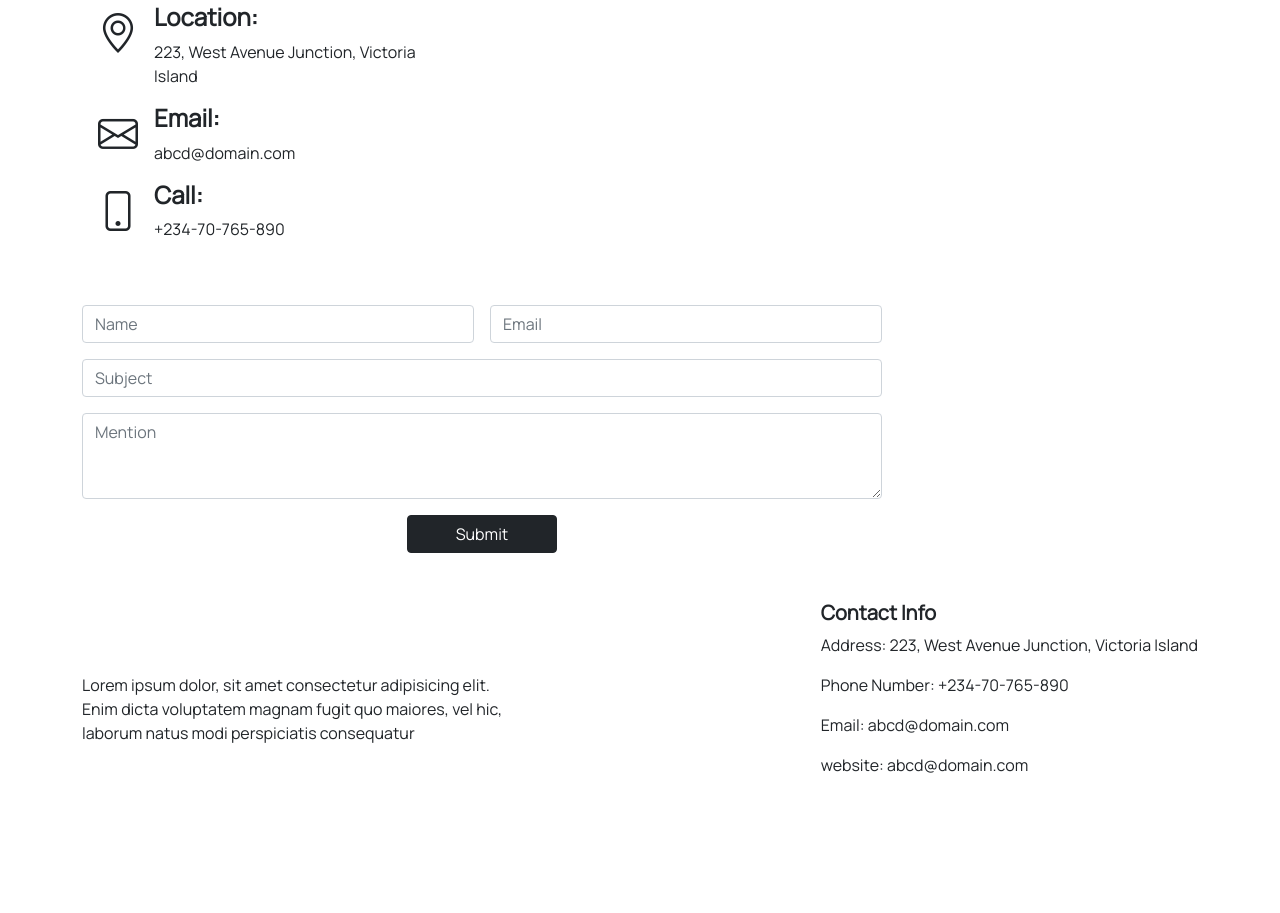
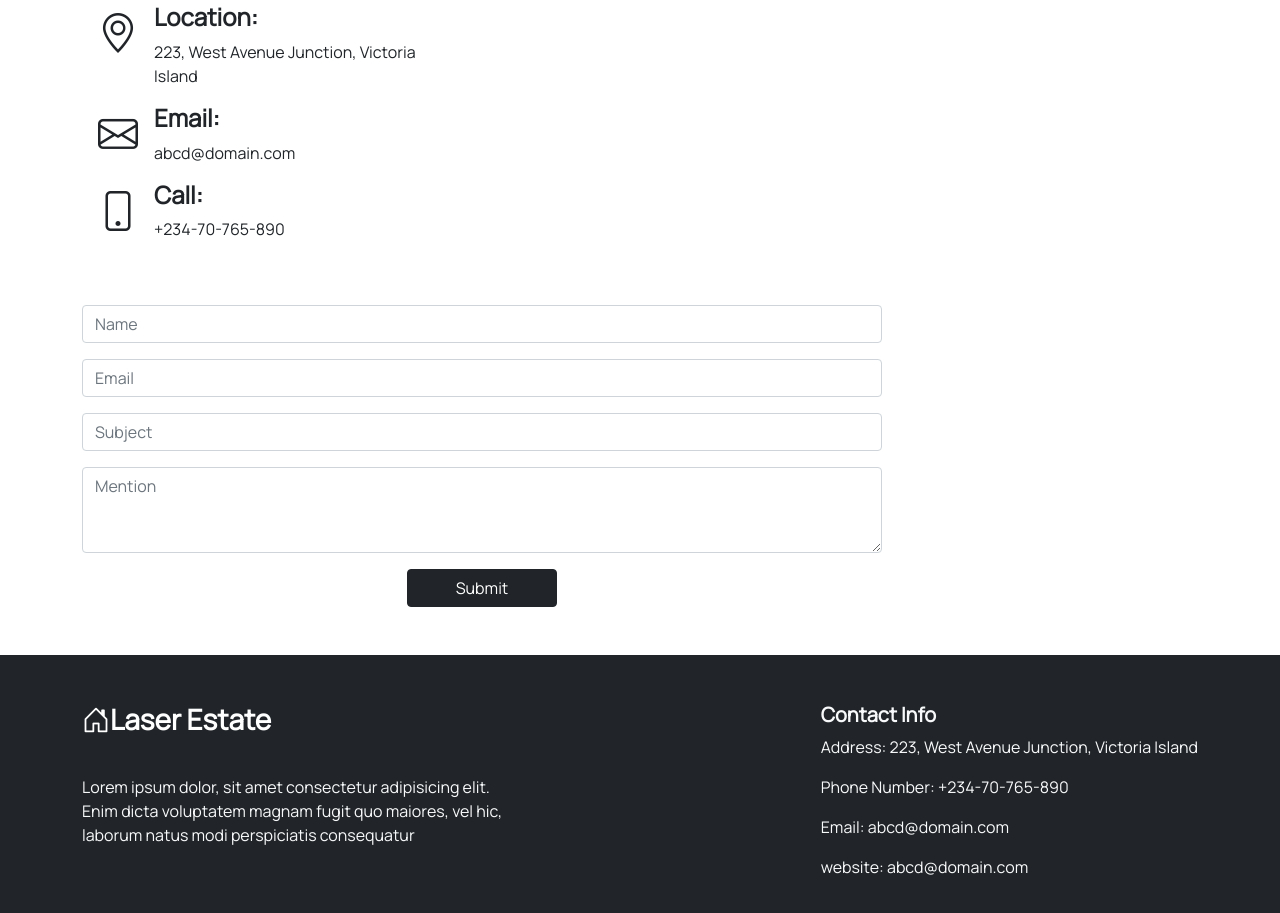
Before and after one commit to Chrisemeka/Laser-Estate, a plain HTML site: page contact.html in a window 1280 px wide. Shown: the part 255-1168 px from the top of the page. Before the commit the page ends 1072 px from the top, so only its background shows below. Drawn offline with nearby package versions, Linux system fonts and the light colour scheme.

Commit message:
ch: final commit

```diff
--- a/contact.html
+++ b/contact.html
@@ -79,19 +79,19 @@
 
             <div class="contact-form pt-5">
                 <form class="row g-3">
-                    <div class="col-md-6">
+                    <div class="col-lg-12 col-md-12 col-sm-6">
                       <input type="text" class="form-control" id="inputText4" placeholder="Name">
                     </div>
-                    <div class="col-md-6">
+                    <div class="col-lg-12 col-md-12 col-sm-6">
                       <input type="email" class="form-control" id="inputEmail4" placeholder="Email">
                     </div>
-                    <div class="col-12">
+                    <div class="col-lg-12 col-md-12 col-sm-6">
                       <input type="text" class="form-control" id="inputText" placeholder="Subject">
                     </div>
-                    <div class="col-12">
+                    <div class="col-lg-12 col-md-12 col-sm-6">
                         <textarea class="form-control" id="exampleFormControlTextarea1" rows="3" placeholder="Mention"></textarea>
                     </div>
-                    <div class="col-12 text-center">
+                    <div class="col-lg-12 col-md-12 col-sm-6 text-center">
                       <button type="submit" class="btn btn-dark px-5">Submit</button>
                     </div>
                   </form>
@@ -101,7 +101,7 @@
 
     </section>
 
-    <section id="footer" class="pb-4">
+    <section id="footer" class="pb-4 mt-5 bg-dark text-light">
       <div class="container">
         <div class="d-flex justify-content-between pt-5">
           <div class="logo">
--- a/css/style.css
+++ b/css/style.css
@@ -101,9 +101,3 @@ body{
         width: 200px;
     }
 }
-/* tablet */
-@media screen and (max-width: 769px){
-    #contact .contact-form{
-        width: 700px;
-    }
-}
```
Also changed, not shown: about.html (+1 -1 lines). Lines whose indentation alone changed are shown as unchanged.
